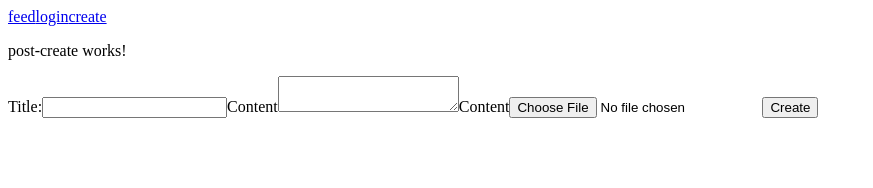
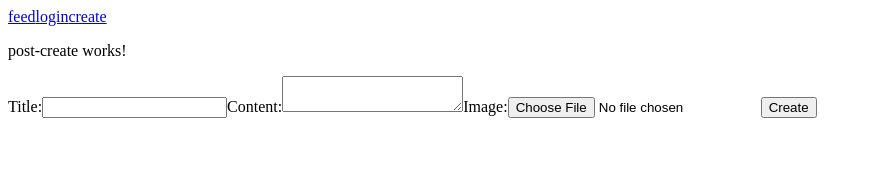
Before and after one commit to claradios/angular-blog-practise, an Angular app in the folder front/: page /create in a window 1280 px wide. Shown: the top 188 px of the page, without its empty margins (0-873 px from the left). Built offline with nearby package versions, Linux system fonts and the light colour scheme.

Commit message:
fix create form

```diff
--- a/front/src/app/posts/post-create/post-create.component.css
+++ b/front/src/app/posts/post-create/post-create.component.css
@@ -0,0 +1,9 @@
+input.ng-pending {
+  background-color: grey;
+}
+input.ng-valid {
+  background-color: green;
+}
+input.ng-invalid {
+  background-color: red;
+}
--- a/front/src/app/posts/post-create/post-create.component.html
+++ b/front/src/app/posts/post-create/post-create.component.html
@@ -4,10 +4,10 @@
   <label for="title">Title:</label>
   <input type="text" formControlName="title" id="title" />
 
-  <label for="content">Content</label>
+  <label for="content">Content:</label>
   <textarea type="content" formControlName="content" id="content"></textarea>
 
-  <label for="urlToImage">Content</label>
+  <label for="urlToImage">Image:</label>
   <input type="file" formControlName="urlToImage" id="urlToImage"/>
 
   <button (click)="onCreate($event)">Create</button>
--- a/front/src/app/posts/post-create/post-create.component.ts
+++ b/front/src/app/posts/post-create/post-create.component.ts
@@ -20,6 +20,14 @@ export class PostCreateComponent implements OnInit {
         [
           Validators.required
         ]
+      ),
+      content: new FormControl(
+        '',
+        [Validators.required]
+      ),
+      urlToImage: new FormControl(
+        '',
+        [Validators.required]
       )
    });
   }
```
